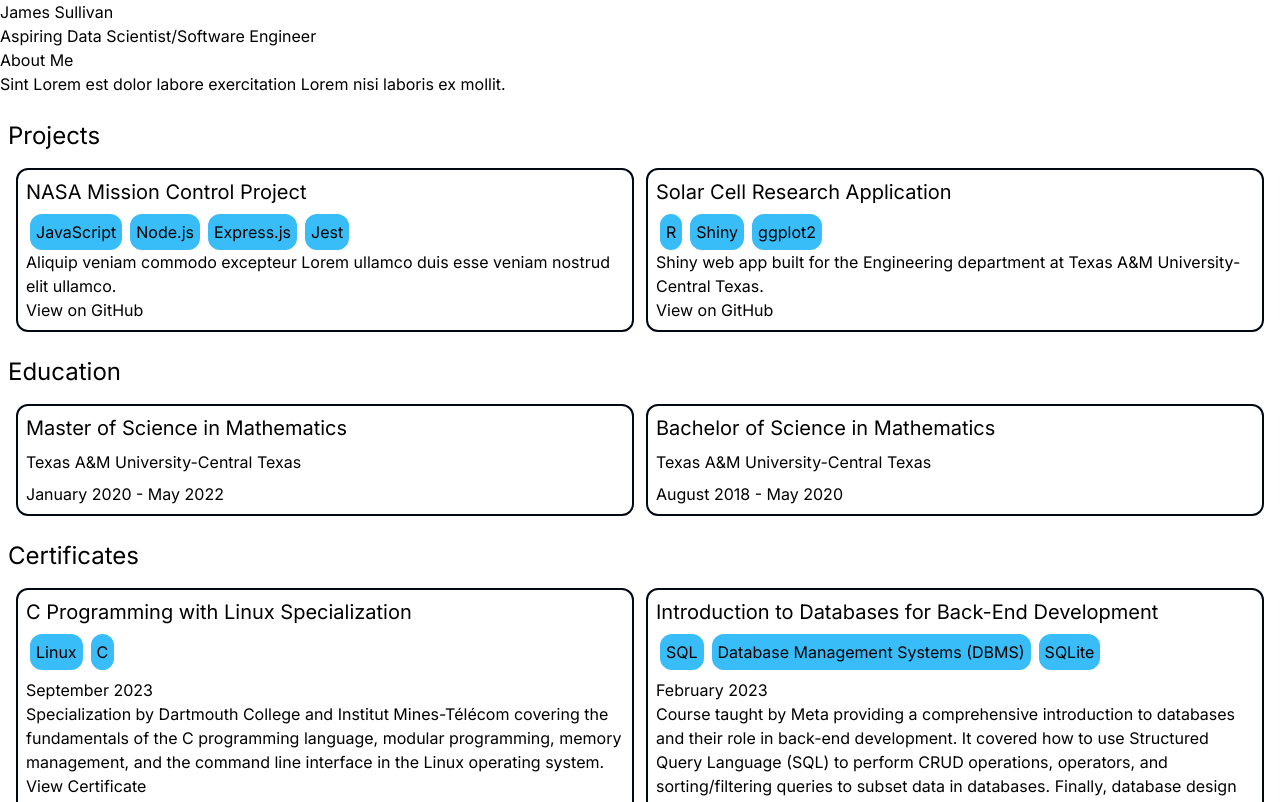
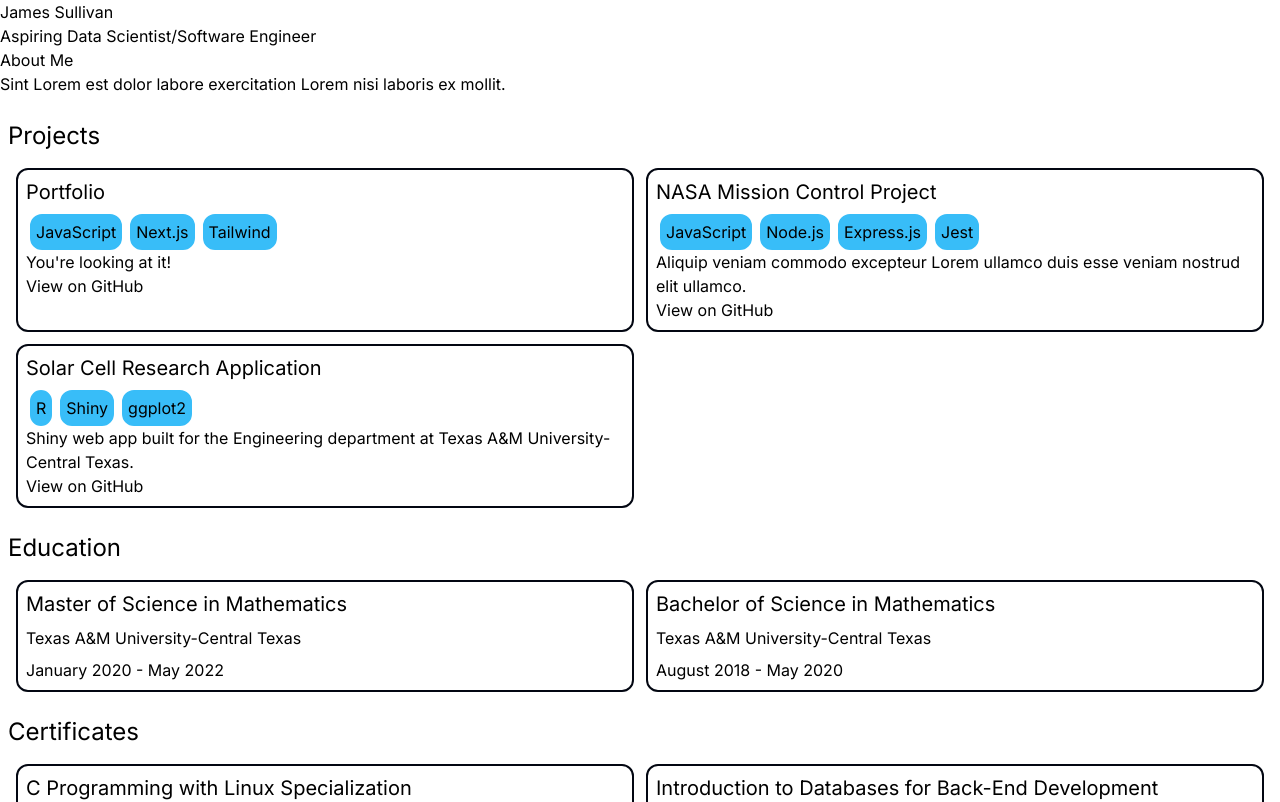
Before and after one commit to JSulley/portfolio, a Next.js app: page / in a window 1280 px wide. Shown: the top 802 px of the page. Built offline with nearby package versions, Linux system fonts and the light colour scheme.

Commit message:
Added portfolio project

```diff
--- a/src/components/projects/projects.jsx
+++ b/src/components/projects/projects.jsx
@@ -3,6 +3,26 @@ import ProjectItem from "../project-item/project-item";
 const projects = [
   {
     'id': 1,
+    'title': 'Portfolio',
+    'description': 'You\'re looking at it!',
+    'techStack': [
+      {
+        'id': 1,
+        'skill': 'JavaScript',
+      },
+      {
+        'id': 2,
+        'skill': 'Next.js',
+      },
+      {
+        'id': 3,
+        'skill': 'Tailwind',
+      }
+    ],
+    'repoLink': 'https://github.com/JSulley/portfolio'
+  },
+  {
+    'id': 2,
     'title': 'NASA Mission Control Project',
     'description': 'Aliquip veniam commodo excepteur Lorem ullamco duis esse veniam nostrud elit ullamco.',
     'techStack': [
@@ -25,7 +45,7 @@ const projects = [
     'repoLink': 'https://github.com/JSulley/nasa-project'
   },
   {
-    'id': 2,
+    'id': 3,
     'title': 'Solar Cell Research Application',
     'description': 'Shiny web app built for the Engineering department at Texas A&M University-Central Texas.',
     'techStack': [
```
